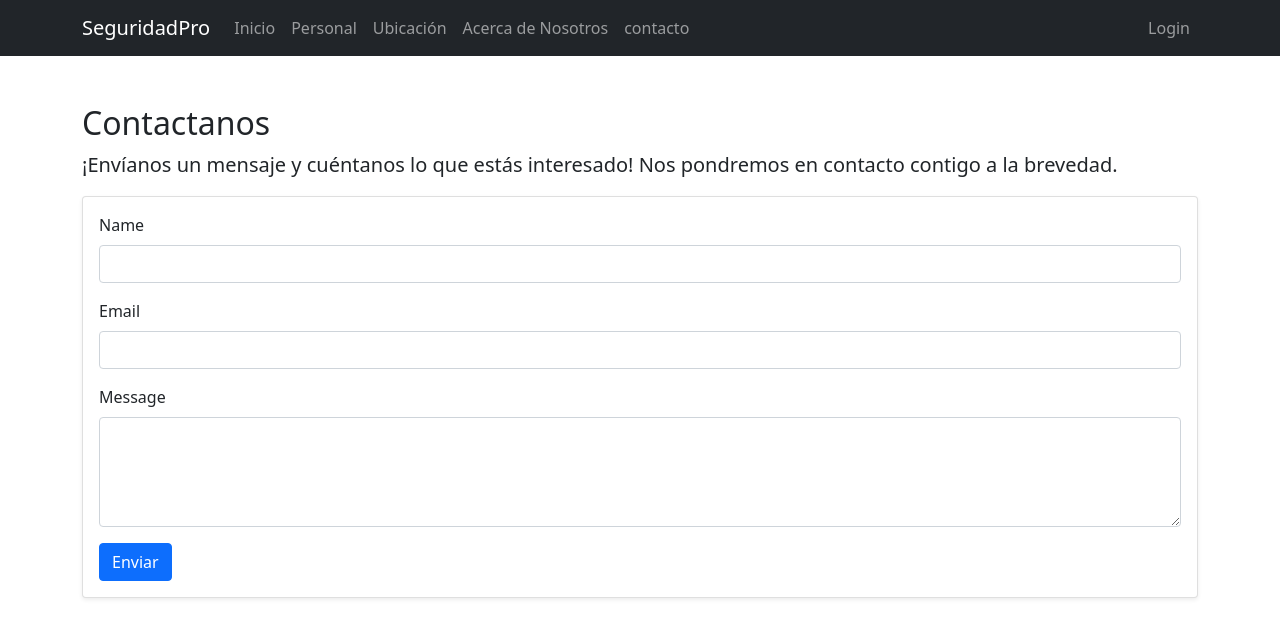
After one commit to ExequielARG1/ExequielArguelloProyectoSeguridad, a Django app: page /contact/ in a window 1280 px wide. The commit adds this page. Shown: the top 638 px of the page. Run offline with Django 4.2, Linux system fonts and the light colour scheme; some libraries are stand-ins or nearby versions.

Commit message:
se puso contacto, y se esta testeando

```diff
--- a/Hunter_App/forms.py
+++ b/Hunter_App/forms.py
@@ -1,6 +1,6 @@
 # forms.py
 from django import forms
-from .models import Personal, Sucursal, AcercaDe, CustomUser
+from .models import Personal, Sucursal, AcercaDe, CustomUser, Contact
 
 class PersonalForm(forms.ModelForm):
     class Meta:
@@ -21,3 +21,8 @@ class AvatarForm(forms.ModelForm):
     class Meta:
         model = CustomUser
         fields = ['avatar']
+
+class ContactForm(forms.ModelForm):
+    class Meta:
+        model = Contact
+        fields = ['name', 'email', 'message']
--- a/Hunter_App/models.py
+++ b/Hunter_App/models.py
@@ -52,6 +52,14 @@ class CustomUser(AbstractUser):
         related_name="customuser_set",
         related_query_name="user",
     )
+
+
+from django.db import models
+
+class Contact(models.Model):
+    name = models.CharField(max_length=100)
+    email = models.EmailField()
+    message = models.TextField()
 
 #Aca vemos si se modifico o elimino a la persona para eliminar la foto
 @receiver(post_delete, sender=Personal)
--- a/Hunter_App/templates/base.html
+++ b/Hunter_App/templates/base.html
@@ -34,7 +34,11 @@
                 <li class="nav-item">
                     <a class="nav-link" href="{% url 'acerca_de_nosotros' %}">Acerca de Nosotros</a>
                 </li>
+                <li class="nav-item">
+                    <a class="nav-link" href="{% url 'contact' %}">contacto</a>
+                </li>
             </ul>
+
 
             <ul class="navbar-nav ml-auto">
                 {% if user.is_authenticated %}
--- /dev/null
+++ b/Hunter_App/templates/contacto.html
@@ -0,0 +1,73 @@
+{% extends 'base.html' %}
+
+{% block content %}
+<div class="container mt-5">
+    <h2>Contactanos</h2>
+    <p class="lead">¡Envíanos un mensaje y cuéntanos lo que estás interesado! Nos pondremos en contacto contigo a la brevedad.</p>
+
+    <div class="card shadow-sm">
+        <div class="card-body">
+            <form method="post">
+                {% csrf_token %}
+
+                <div class="mb-3">
+                    <label for="{{ form.name.id_for_label }}" class="form-label">{{ form.name.label }}</label>
+                    <input type="text" class="form-control" id="{{ form.name.id_for_label }}" name="{{ form.name.name }}" value="{{ form.name.value|default:'' }}">
+                </div>
+
+                <div class="mb-3">
+                    <label for="{{ form.email.id_for_label }}" class="form-label">{{ form.email.label }}</label>
+                    <input type="email" class="form-control" id="{{ form.email.id_for_label }}" name="{{ form.email.name }}" value="{{ form.email.value|default:'' }}">
+                </div>
+
+                <div class="mb-3">
+                    <label for="{{ form.message.id_for_label }}" class="form-label">{{ form.message.label }}</label>
+                    <textarea class="form-control" id="{{ form.message.id_for_label }}" name="{{ form.message.name }}" rows="4">{{ form.message.value|default:'' }}</textarea>
+                </div>
+
+                <button type="submit" class="btn btn-primary">Enviar</button>
+            </form>
+        </div>
+    </div>
+
+    {% if user.is_authenticated %}
+    <button type="button" class="btn btn-info mt-3" data-bs-toggle="modal" data-bs-target="#messagesModal">Ver Mensajes</button>
+
+    <!-- Modal -->
+    <div class="modal fade" id="messagesModal" tabindex="-1" aria-labelledby="messagesModalLabel" aria-hidden="true">
+      <div class="modal-dialog modal-lg">
+        <div class="modal-content">
+          <div class="modal-header">
+            <h5 class="modal-title" id="messagesModalLabel">Mensajes recibidos</h5>
+            <button type="button" class="btn-close" data-bs-dismiss="modal" aria-label="Close"></button>
+          </div>
+          <div class="modal-body">
+            <table class="table">
+                <thead>
+                    <tr>
+                        <th>Nombre</th>
+                        <th>Email</th>
+                        <th>Mensaje</th>
+                        <th>Acción</th>
+                    </tr>
+                </thead>
+                <tbody>
+                    {% for message in messages %}
+                    <tr>
+                        <td>{{ message.name }}</td>
+                        <td>{{ message.email }}</td>
+                        <td>{{ message.message }}</td>
+                        <td>
+                            <a href="{% url 'delete_message' message.id %}" class="btn btn-danger btn-sm" onclick="return confirm('¿Estás seguro de que deseas eliminar este mensaje?')">Eliminar</a>
+                        </td>
+                    </tr>
+                    {% endfor %}
+                </tbody>
+            </table>
+          </div>
+        </div>
+      </div>
+    </div>
+    {% endif %}
+</div>
+{% endblock %}
--- a/Hunter_App/templates/home.html
+++ /dev/null
@@ -1 +0,0 @@
-<h1>hola</h1>
--- a/Hunter_App/templates/index.html
+++ b/Hunter_App/templates/index.html
@@ -51,7 +51,7 @@
         <div class="container text-center">
             <h2 class="animate__animated animate__fadeIn">¿Listo para una seguridad incomparable?</h2>
             <p class="animate__animated animate__fadeInUp">Contacta con nosotros hoy y descubre cómo podemos ayudarte.</p>
-            <a href="#contacto" class="btn btn-dark animate__animated animate__pulse animate__infinite">Contactar ahora</a>
+            <a href="{% url 'contact' %}" class="btn btn-dark animate__animated animate__pulse animate__infinite">Contactar ahora</a>
         </div>
     </section>
 
--- a/Hunter_App/views.py
+++ b/Hunter_App/views.py
@@ -2,8 +2,8 @@
 from django.shortcuts import render, redirect, get_object_or_404
 from django.contrib.auth import authenticate, login
 from django.contrib.auth.decorators import login_required
-from .models import Personal, Sucursal, AcercaDe
-from .forms import PersonalForm, SucursalForm, AcercaDeForm
+from .models import Personal, Sucursal, AcercaDe, Contact
+from .forms import PersonalForm, SucursalForm, AcercaDeForm, ContactForm, AvatarForm
 from django.contrib import messages
 
 
@@ -107,8 +107,7 @@ def acerca_de_nosotros(request):
 
     return render(request, 'acercadenosotros.html', {'info': info, 'form': form})
 
-from django.shortcuts import render, redirect
-from .forms import AvatarForm
+
 
 def change_avatar(request):
     if request.method == "POST":
@@ -119,3 +118,29 @@ def change_avatar(request):
     else:
         form = AvatarForm(instance=request.user)
     return render(request, 'index.html', {'form': form})
+def contact(request):
+    success_message = ""
+    messages = []
+    if request.user.is_authenticated:
+        messages = Contact.objects.all()
+
+    if request.method == "POST":
+        form = ContactForm(request.POST)
+        if form.is_valid():
+            form.save()
+            success_message = "Gracias por contactarnos! Nos pondremos en contacto contigo a la brevedad."
+            form = ContactForm()
+
+    else:
+        form = ContactForm()
+
+    context = {
+        'form': form,
+        'success_message': success_message,
+        'messages': messages
+    }
+    return render(request, 'contacto.html', context)
+def delete_message(request, message_id):
+    if request.user.is_authenticated:
+        Contact.objects.get(id=message_id).delete()
+    return redirect('contact')
--- a/hunter/urls.py
+++ b/hunter/urls.py
@@ -4,7 +4,7 @@ from django.conf import settings
 from django.conf.urls.static import static
 from django.urls import path, include
 from django.contrib.auth.views import LogoutView
-from Hunter_App.views import login_view, index_view, ubicacion_views,  personal_view, acerca_de_nosotros, change_avatar# Asumiendo que estas vistas están en Hunter_App.views
+from Hunter_App.views import login_view, index_view, ubicacion_views,  personal_view, acerca_de_nosotros, change_avatar, contact, delete_message# Asumiendo que estas vistas están en Hunter_App.views
 
 # No hay necesidad de importar views nuevamente si ya lo has hecho desde Hunter_App
 
@@ -17,6 +17,8 @@ urlpatterns = [
     path('ubicacion/', ubicacion_views, name='ubicacion'),
     path('acerca/', acerca_de_nosotros, name='acerca_de_nosotros'),
     path('change_avatar/', change_avatar, name='change_avatar'),
+    path('contact/', contact, name='contact'),
+    path('contact/delete/<int:message_id>/', delete_message, name='delete_message'),
 
 ]
 
```
Also changed, not shown: Hunter_App/migrations/0003_contact.py (added), db.sqlite3, img/avatars/Image20230703213239.jpg (added), img/fotos-sucursal/photo_2022-12-06_18-11-06.jpg (added).
